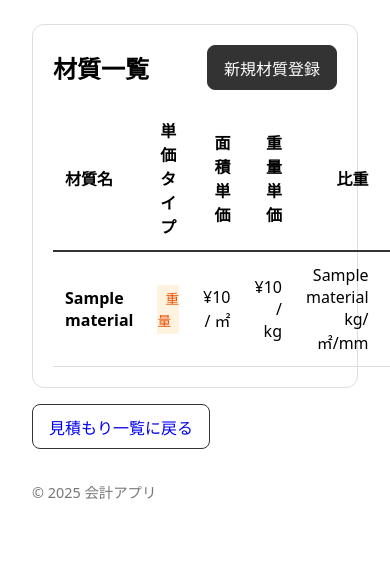
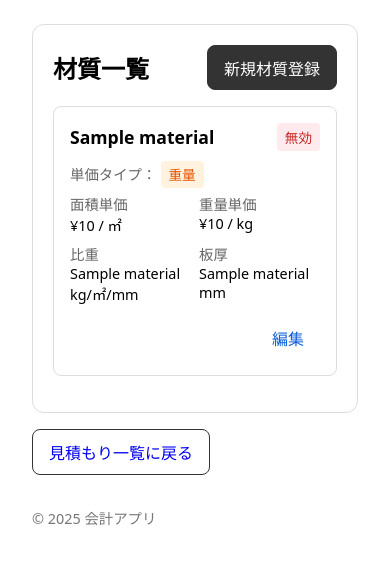
Before and after one commit to system-asayama/signboard-creation-app, a Flask app: template app/templates/signboard_materials.html in a window 390 px wide; the page is wider, and only the part inside the window is pictured. Shown: the part 78-643 px from the top of that part. Run offline with Flask 3, Linux system fonts and the light colour scheme; the template is opened without the code that fills it: most values are stand-ins (such as "Sample title", 1, 10 or a date in 2020).

Commit message:
材質マスタ画面のスマホ対応（レスポンシブデザイン）

```diff
--- a/app/templates/signboard_materials.html
+++ b/app/templates/signboard_materials.html
@@ -5,13 +5,16 @@
 
 {% block content %}
 <div class="card">
-  <div style="display: flex; justify-content: space-between; align-items: center; margin-bottom: 1rem;">
+  <div style="display: flex; justify-content: space-between; align-items: center; margin-bottom: 1rem; flex-wrap: wrap; gap: 0.5rem;">
     <h2 style="margin: 0;">材質一覧</h2>
     <a href="{{ url_for('signboard.material_new') }}" class="btn btn-primary">新規材質登録</a>
   </div>
 
   {% if materials %}
-  <table style="width: 100%; border-collapse: collapse; margin-top: 1rem;">
+  <!-- デスクトップ用テーブル -->
+  <div class="desktop-table" style="display: block;">
+    <div style="overflow-x: auto;">
+      <table style="width: 100%; border-collapse: collapse; margin-top: 1rem; min-width: 800px;">
         <thead>
           <tr style="border-bottom: 2px solid #333;">
             <th style="padding: 0.75rem; text-align: left;">材質名</th>
@@ -77,6 +80,80 @@
           {% endfor %}
         </tbody>
       </table>
+    </div>
+  </div>
+
+  <!-- モバイル用カードレイアウト -->
+  <div class="mobile-cards" style="display: none;">
+    {% for mat in materials %}
+    <div style="border: 1px solid #ddd; border-radius: 8px; padding: 1rem; margin-bottom: 1rem; background: white;">
+      <div style="display: flex; justify-content: space-between; align-items: center; margin-bottom: 0.75rem;">
+        <h3 style="margin: 0; font-size: 1.1rem;">{{ mat[1] }}</h3>
+        {% if mat[7] == 1 %}
+        <span style="background: #e8f5e9; color: #2e7d32; padding: 0.25rem 0.5rem; border-radius: 4px; font-size: 0.85rem;">有効</span>
+        {% else %}
+        <span style="background: #ffebee; color: #c62828; padding: 0.25rem 0.5rem; border-radius: 4px; font-size: 0.85rem;">無効</span>
+        {% endif %}
+      </div>
+
+      <div style="margin-bottom: 0.5rem;">
+        <span style="color: #666; font-size: 0.9rem;">単価タイプ：</span>
+        {% if mat[2] == 'area' %}
+        <span style="background: #e3f2fd; color: #1565c0; padding: 0.25rem 0.5rem; border-radius: 4px; font-size: 0.85rem;">面積</span>
+        {% else %}
+        <span style="background: #fff3e0; color: #e65100; padding: 0.25rem 0.5rem; border-radius: 4px; font-size: 0.85rem;">重量</span>
+        {% endif %}
+      </div>
+
+      <div style="display: grid; grid-template-columns: 1fr 1fr; gap: 0.5rem; margin-bottom: 0.75rem; font-size: 0.9rem;">
+        <div>
+          <div style="color: #666;">面積単価</div>
+          <div style="font-weight: 500;">
+            {% if mat[3] %}
+            ¥{{ "{:,}".format(mat[3]|int) }} / ㎡
+            {% else %}
+            -
+            {% endif %}
+          </div>
+        </div>
+        <div>
+          <div style="color: #666;">重量単価</div>
+          <div style="font-weight: 500;">
+            {% if mat[4] %}
+            ¥{{ "{:,}".format(mat[4]|int) }} / kg
+            {% else %}
+            -
+            {% endif %}
+          </div>
+        </div>
+        <div>
+          <div style="color: #666;">比重</div>
+          <div style="font-weight: 500;">
+            {% if mat[5] %}
+            {{ mat[5] }} kg/㎡/mm
+            {% else %}
+            -
+            {% endif %}
+          </div>
+        </div>
+        <div>
+          <div style="color: #666;">板厚</div>
+          <div style="font-weight: 500;">
+            {% if mat[6] %}
+            {{ mat[6] }} mm
+            {% else %}
+            -
+            {% endif %}
+          </div>
+        </div>
+      </div>
+
+      <div style="text-align: right;">
+        <a href="{{ url_for('signboard.material_edit', material_id=mat[0]) }}" class="btn btn-link">編集</a>
+      </div>
+    </div>
+    {% endfor %}
+  </div>
   {% else %}
   <p style="text-align: center; color: #666; padding: 2rem;">材質が登録されていません</p>
   {% endif %}
@@ -85,4 +162,16 @@
 <div style="margin-top: 1rem;">
   <a href="{{ url_for('signboard.index') }}" class="btn">見積もり一覧に戻る</a>
 </div>
+
+<style>
+  /* レスポンシブ対応 */
+  @media (max-width: 768px) {
+    .desktop-table {
+      display: none !important;
+    }
+    .mobile-cards {
+      display: block !important;
+    }
+  }
+</style>
 {% endblock %}
```
Lines whose indentation alone changed are shown as unchanged.
